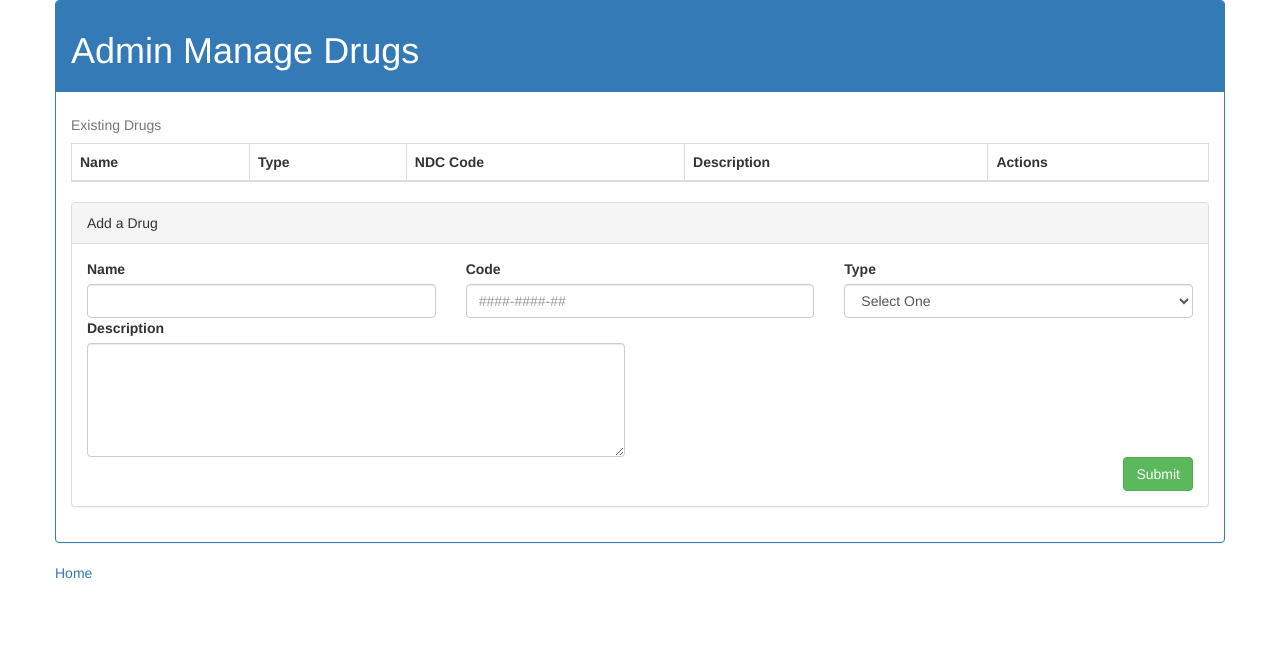
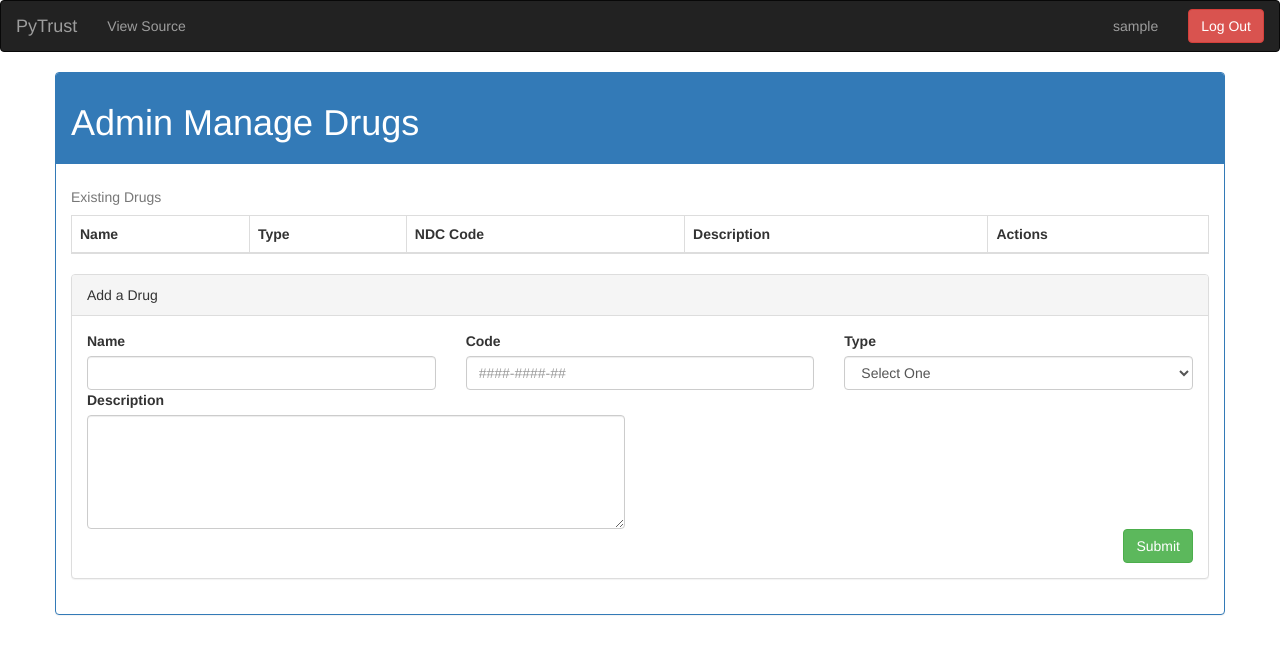
Before and after one commit to wmboyles/PyTrust, a Flask app: page /admin/drugs in a window 1280 px wide. Shown: the top 654 px of the page. Run offline with Flask 2, Linux system fonts and the light colour scheme; the visitor is signed in with stand-in values (Sample User, id 1); data that the repository does not hold is empty; some libraries are stand-ins or nearby versions.

Commit message:
Add basic navbar

```diff
--- a/templates/base.html
+++ b/templates/base.html
@@ -19,11 +19,32 @@
         <script src="{{'/static/js/' + angular_path}}"></script>
     </head>
     <body ng-app="{{angular_app}}" ng-controller="{{angular_controller}}">
+        <nav class="navbar navbar-inverse">
+            <div class="container-fluid">
+                <a class="navbar-brand" href="/">PyTrust</a>
+                <ul class="nav navbar-nav">
+                    <li>
+                        <a href="https://github.com/wmboyles/PyTrust"
+                            >View Source</a
+                        >
+                    </li>
+                </ul>
+                <form
+                    class="navbar-form navbar-right"
+                    action="/logout"
+                    method="GET"
+                >
+                    <button type="submit" class="btn btn-danger">
+                        Log Out
+                    </button>
+                </form>
+                <p class="navbar-text pull-right">{{session.username}}</p>
+            </div>
+        </nav>
         <div class="container">
             <div class="row">
                 <!-- content unique from base page -->
                 {% block content %}{% endblock %}
-                <a href="/">Home</a>
             </div>
         </div>
     </body>
```
